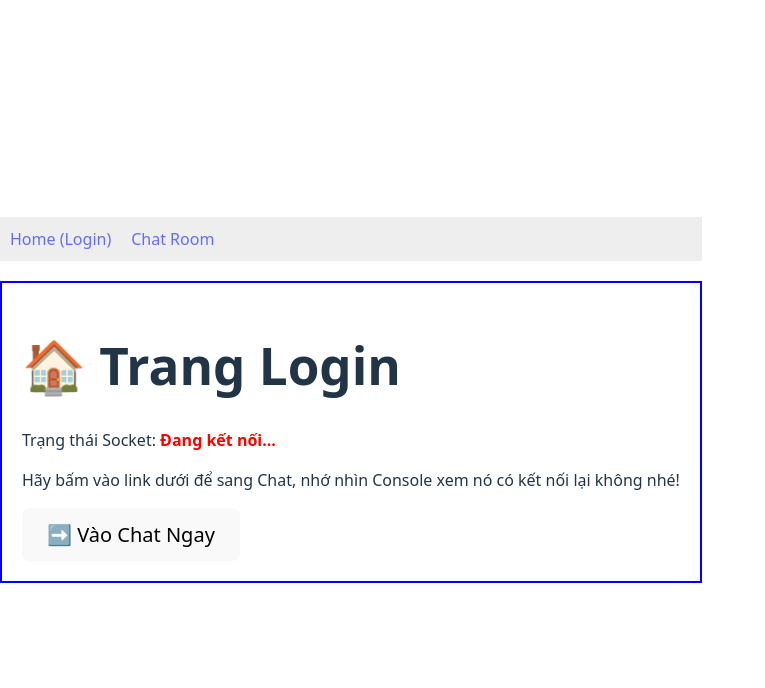
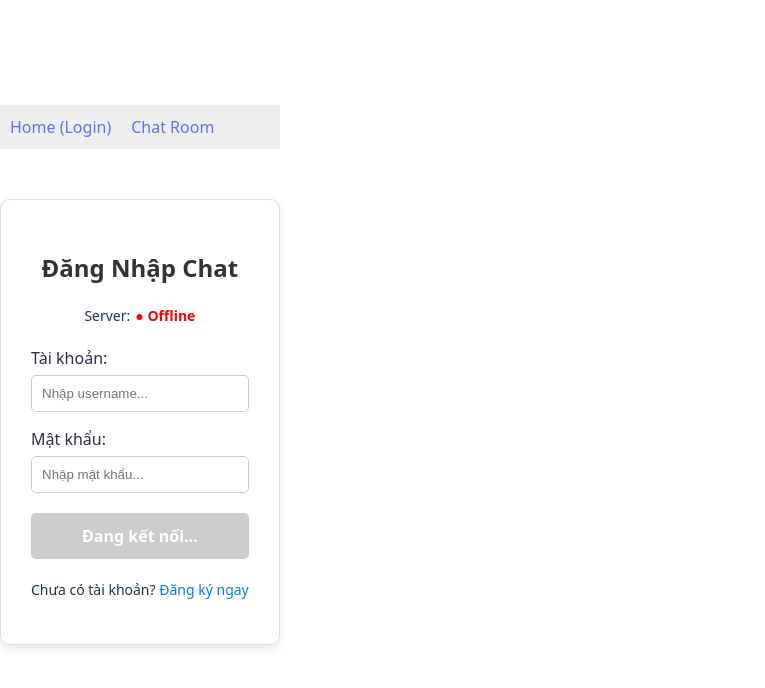
Before and after one commit to lang-nguyen/AppChat-FE, a React (Vite) app: page / in a window 1280 px wide. Shown: the top 688 px of the page, without its empty margins (0-765 px from the left). Built offline with nearby package versions, Linux system fonts and the light colour scheme; no server answers.

Commit message:
Refactor chat and login components to enhance socket communication

```diff
--- a/src/components/ChatPage.jsx
+++ b/src/components/ChatPage.jsx
@@ -1,44 +1,74 @@
-// src/components/ChatPage.jsx
 import React, { useState } from 'react';
 import { useSocket } from '../context/SocketContext';
 
+// Test socket
 const ChatPage = () => {
-    // Lấy socket singleton từ kho chung
-    const { sendData, messages, isReady } = useSocket();
+    const {  actions: { sendChat }, messages, isReady } = useSocket();
+
+    // State cho ô nhập liệu
     const [text, setText] = useState("");
+    const [receiverId, setReceiverId] = useState("ti"); // ID người nhận hoặc ID nhóm
+    const [chatType, setChatType] = useState("people"); // Loại chat: 'people' hoặc 'group'
 
-    const guiTinNhan = () => {
-        // Gửi thử 1 tin nhắn vào Room hoặc cho People tùy bạn test
-        sendData("SEND_CHAT", { type: "people", to: "ti", mes: text });
+    const sendMessage = () => {
+        if(!text) return;
+
+        // Gọi hàm gửi xuống server
+        sendChat("SEND_CHAT", {
+            type: chatType,
+            to: receiverId,
+            mes: text
+        });
+
         setText("");
     };
 
     return (
         <div style={{ padding: 20 }}>
-            <h2>Test Singleton Socket</h2>
+            <h2>Test Chat Group & People</h2>
 
-            {/* 1. Kiểm tra trạng thái kết nối */}
+            {/* 1. Trạng thái kết nối */}
             <p>Trạng thái:
                 <b style={{ color: isReady ? 'green' : 'red' }}>
-                    {isReady ? " ĐÃ KẾT NỐI (Singleton)" : " Đang kết nối..."}
+                    {isReady ? " ĐÃ KẾT NỐI" : " ..."}
                 </b>
             </p>
 
-            {/* 2. Form gửi tin */}
+            {/* 2. Cấu hình gửi (QUAN TRỌNG ĐỂ TEST) */}
+            <div style={{ marginBottom: 10, border: '1px solid #ccc', padding: 10 }}>
+                <label>Gửi đến (ID): </label>
+                <input
+                    value={receiverId}
+                    onChange={(e) => setReceiverId(e.target.value)}
+                    placeholder="Nhập ID User hoặc ID Group"
+                />
+
+                <br /><br />
+
+                <label>Loại chat: </label>
+                <select value={chatType} onChange={(e) => setChatType(e.target.value)}>
+                    <option value="people">Chat 1-1 (People)</option>
+                    <option value="group">Chat Nhóm (Group)</option>
+                </select>
+            </div>
+
+            {/* 3. Form nhập tin nhắn */}
             <input
                 type="text"
                 value={text}
                 onChange={(e) => setText(e.target.value)}
-                placeholder="Nhập tin nhắn..."
+                placeholder="Nhập nội dung..."
+                style={{ width: '300px' }}
             />
-            <button onClick={guiTinNhan}>Gửi Chat</button>
+            <button onClick={sendMessage}>Gửi Chat</button>
 
-            {/* 3. Hiển thị tin nhắn nhận được */}
-            <h3>Tin nhắn nhận được:</h3>
-            <ul>
+            {/* 4. Log tin nhắn về */}
+            <h3>Log tin nhắn:</h3>
+            <ul style={{ maxHeight: 300, overflowY: 'scroll', background: '#f0f0f0' }}>
                 {messages.map((msg, index) => (
-                    <li key={index}>
-                        {JSON.stringify(msg)}
+                    <li key={index} style={{ borderBottom: '1px solid #ddd', padding: 5 }}>
+                        {/* Hiển thị rõ để debug */}
+                        <b>{msg.sender || 'Server'}: </b> {msg.mes || JSON.stringify(msg)}
                     </li>
                 ))}
             </ul>
--- a/src/components/LoginPage.jsx
+++ b/src/components/LoginPage.jsx
@@ -1,25 +1,112 @@
-// src/components/LoginPage.jsx
-import React, { useState } from 'react';
+import React, { useState, useEffect } from 'react';
 import { useSocket } from '../context/SocketContext';
-import {Link} from 'react-router-dom';
+import { Link, useNavigate } from 'react-router-dom';
 
+// Test socket
 const LoginPage = () => {
-    const { isReady } = useSocket(); // Lấy trạng thái socket xem có online không
+    // 1. Lấy "đồ nghề" từ Context mới (đã clean)
+    const { actions, user, error, setError, isReady } = useSocket();
+
+    // Hook điều hướng trang
+    const navigate = useNavigate();
+
+    // State cho form nhập liệu
+    const [username, setUsername] = useState("");
+    const [password, setPassword] = useState("");
+
+    // 2. Logic Tự động chuyển hướng
+    // Mỗi khi biến 'user' thay đổi (do file socketHandlers cập nhật), hàm này sẽ chạy
+    useEffect(() => {
+        if (user) {
+            console.log("Đăng nhập thành công, đang chuyển trang...");
+            navigate("/chat"); // Chuyển sang trang Chat
+        }
+    }, [user, navigate]);
+
+    // 3. Xử lý khi bấm nút Đăng Nhập
+    const handleLogin = (e) => {
+        e.preventDefault();
+
+        if (!isReady) {
+            alert("Mất kết nối server! Vui lòng tải lại trang.");
+            return;
+        }
+
+        actions.login(username, password);
+    };
+
+    const handleTyping = (setter, value) => {
+        setter(value);
+        if (error) setError("");
+    };
 
     return (
-        <div style={{ padding: 20, border: '2px solid blue' }}>
-            <h1>🏠 Trang Login</h1>
-            <p>Trạng thái Socket:
-                <b style={{ color: isReady ? 'green' : 'red' }}>
-                    {isReady ? " ĐÃ KẾT NỐI (Sẵn sàng)" : " Đang kết nối..."}
-                </b>
+        <div style={{ maxWidth: 400, margin: '50px auto', padding: 30, border: '1px solid #ddd', borderRadius: 10, boxShadow: '0 4px 8px rgba(0,0,0,0.1)' }}>
+            <h2 style={{ textAlign: 'center', color: '#333' }}>Đăng Nhập Chat</h2>
+
+            {/* Đèn báo trạng thái Socket */}
+            <div style={{ textAlign: 'center', marginBottom: 20, fontSize: 14 }}>
+                Server:
+                <span style={{ color: isReady ? 'green' : 'red', fontWeight: 'bold', marginLeft: 5 }}>
+                    {isReady ? "● Online" : "● Offline"}
+                </span>
+            </div>
+
+            {/* Thông báo lỗi nếu có */}
+            {error && (
+                <div style={{ background: '#ffebee', color: '#c62828', padding: 10, borderRadius: 5, marginBottom: 15, fontSize: 14 }}>
+                    ⚠️ {error}
+                </div>
+            )}
+
+            <form onSubmit={handleLogin}>
+                <div style={{ marginBottom: 15 }}>
+                    <label style={{ display: 'block', marginBottom: 5, fontWeight: 500 }}>Tài khoản:</label>
+                    <input
+                        type="text"
+                        value={username}
+                        onChange={(e) => handleTyping(setUsername, e.target.value)}
+                        required
+                        placeholder="Nhập username..."
+                        style={{ width: '100%', padding: 10, borderRadius: 5, border: '1px solid #ccc', boxSizing: 'border-box' }}
+                    />
+                </div>
+
+                <div style={{ marginBottom: 20 }}>
+                    <label style={{ display: 'block', marginBottom: 5, fontWeight: 500 }}>Mật khẩu:</label>
+                    <input
+                        type="password"
+                        value={password}
+                        onChange={(e) => handleTyping(setPassword, e.target.value)}
+                        required
+                        placeholder="Nhập mật khẩu..."
+                        style={{ width: '100%', padding: 10, borderRadius: 5, border: '1px solid #ccc', boxSizing: 'border-box' }}
+                    />
+                </div>
+
+                <button
+                    type="submit"
+                    disabled={!isReady}
+                    style={{
+                        width: '100%',
+                        padding: 12,
+                        background: isReady ? '#007bff' : '#ccc',
+                        color: 'white',
+                        border: 'none',
+                        borderRadius: 5,
+                        fontSize: 16,
+                        fontWeight: 'bold',
+                        cursor: isReady ? 'pointer' : 'not-allowed',
+                        transition: '0.3s'
+                    }}
+                >
+                    {isReady ? "Đăng Nhập" : "Đang kết nối..."}
+                </button>
+            </form>
+
+            <p style={{ marginTop: 20, textAlign: 'center', fontSize: 14 }}>
+                Chưa có tài khoản? <Link to="/register" style={{ color: '#007bff', textDecoration: 'none' }}>Đăng ký ngay</Link>
             </p>
-            <p>Hãy bấm vào link dưới để sang Chat, nhớ nhìn Console xem nó có kết nối lại không nhé!</p>
-
-            {/* Link chuyển trang */}
-            <Link to="/chat">
-                <button style={{ fontSize: 20, cursor: 'pointer' }}>➡️ Vào Chat Ngay</button>
-            </Link>
         </div>
     );
 };
--- a/src/context/SocketContext.jsx
+++ b/src/context/SocketContext.jsx
@@ -1,5 +1,7 @@
+// Quản lý kết nối và giữ kho dữ liệu (State)
 import React, { createContext, useContext, useEffect, useRef, useState } from 'react';
-
+import { handleSocketMessage } from '../utils/socketHandlers';
+import {socketActions} from '../utils/socketActions';
 // Tạo context
 const SocketContext = createContext(null);
 
@@ -9,6 +11,10 @@ export const SocketProvider = ({ children }) => {
     const socketRef = useRef(null); // luu ket noi
     const [messages, setMessages] = useState([]); // list tin nhan
     const [isReady, setIsReady] = useState(false); // trang thai ket noi
+    const [user, setUser] = useState(null); // state de biet login hay chua
+    const [people, setPeople] = useState([]); // list user
+    const [error, setError] = useState("");
+
 
     useEffect(()=>{
         // 1. Tao ket noi WebSocket
@@ -19,13 +25,26 @@ export const SocketProvider = ({ children }) => {
         socket.onopen = ()=>{
             console.log('WebSocket da ket noi');
             setIsReady(true)
+
+            // Tự động Re-login dùng hàm từ socketActions
+            const code = localStorage.getItem('re_login_code');
+            const savedUser = localStorage.getItem('user_name');
+            if(code && savedUser) {
+                socketActions.reLogin(socketRef, savedUser, code);
+            }
         };
 
-            // 2. Lang nghe tin nhan tu server
-            socket.onmessage = (event)=>{
-                const response = JSON.parse(event.data); // String -> Object
-                console.log('Tin nhan moi:', response);
-                setMessages((prev) => [...prev, response]);
+        socket.onmessage = (event) => {
+            const response = JSON.parse(event.data);
+            console.log("Tin nhan moi:", response);
+
+            // Truyền các hàm set state
+            handleSocketMessage(response, {
+                setMessages,
+                setPeople,
+                setUser,
+                setError
+            });
         };
 
         // Khi mat ket noi
@@ -39,26 +58,22 @@ export const SocketProvider = ({ children }) => {
         };
     }, []); // [] -> Đảm bảo chỉ chạy 1 lần
 
-        // 3. Ham gui tin nhan
-        const sendData = (eventName, dataPayload)=>{
-            if(socketRef.current && socketRef.current.readyState === WebSocket.OPEN){
-                const payload = {
-                    action: "onchat",
-                    data: {
-                        event: eventName,
-                        data: dataPayload
-                    }
+    // Gom các hàm gửi lại thành 1 object actions
+    const actions = {
+        login: (u, p) => socketActions.login(socketRef, u, p),
+        register: (u, p) => socketActions.register(socketRef, u, p),
+        sendChat: (to, mes, chatType = "people") => socketActions.sendChat(socketRef, to, mes, chatType)
     };
-                socketRef.current.send(JSON.stringify(payload)); // Object -> String
-            }else{
-                console.error('WebSocket chua san sang de gui tin nhan');
-            }
-        };
+    // Gia tri cung cap cho toan bo component con
     const value = {
         socket: socketRef.current,
+        isReady,
         messages,
-            isReady,
-            sendData
+        people,
+        user,
+        error,
+        setError,
+        actions
     };
     return (
         <SocketContext.Provider value={value}>
--- /dev/null
+++ b/src/utils/socketActions.js
@@ -0,0 +1,39 @@
+// Dóng gói dữ liệu để gửi đi
+// Gui raw data
+const sendRawData = (socketRef, eventName, dataPayload) => {
+    if (socketRef.current && socketRef.current.readyState === WebSocket.OPEN) {
+        const payload = {
+            action: "onchat",
+            data: {
+                event: eventName,
+                data: dataPayload
+            }
+        };
+        socketRef.current.send(JSON.stringify(payload));
+        console.log(`Da gui [${eventName}]:`, payload);
+    } else {
+        console.error("Socket chua ket noi, khong the gui:", eventName);
+    }
+};
+
+export const socketActions = {
+    login: (socketRef, username, password) => {
+        sendRawData(socketRef, "LOGIN", { user: username, pass: password });
+    },
+
+    reLogin: (socketRef, username, reLoginCode) => {
+        sendRawData(socketRef, "RE_LOGIN", { user: username, RE_LOGIN_CODE: reLoginCode });
+    },
+
+    register: (socketRef, username, password) => {
+        sendRawData(socketRef, "REGISTER", { user: username, pass: password });
+    },
+
+    sendChat: (socketRef, to, message, chatType = "people") => {
+        sendRawData(socketRef, "SEND_CHAT", { type: chatType, to: to, mes: message });
+    },
+
+    getUserList: (socketRef) => {
+        sendRawData(socketRef, "GET_USER_LIST", {});
+    }
+}
--- /dev/null
+++ b/src/utils/socketHandlers.js
@@ -0,0 +1,42 @@
+// Xử lý tin nhắn đến
+export const handleSocketMessage = (response, dispatchers) => {
+    // dispatchers là một object chứa các hàm setState từ Context truyền qua
+    const { setMessages, setPeople, setUser, setError } = dispatchers;
+
+    switch (response.event) {
+        case "LOGIN":
+        case "RE_LOGIN":
+            if (response.status === "success") {
+                if (response.data?.RE_LOGIN_CODE) {
+                    localStorage.setItem('re_login_code', response.data.RE_LOGIN_CODE);
+                    localStorage.setItem('user_name', response.data.user || "User");
+                    setUser(response.data); // đã login
+                    setError("");
+                }
+            } else {
+                setError(response.mes || "Đăng nhập thất bại");
+            }
+            break;
+
+        case "REGISTER":
+            if (response.status === "success") {
+                alert("Đăng ký thành công! Hãy đăng nhập.");
+            } else {
+                setError(response.mes || "Đăng ký lỗi");
+            }
+            break;
+
+        case "SEND_CHAT":
+            // Thêm tin nhắn mới vào danh sách
+            setMessages((prev) => [...prev, response.data]);
+            break;
+
+        case "GET_USER_LIST":
+            setPeople(response.data);
+            break;
+
+        default:
+            console.warn("Unknown event:", response.event);
+            break;
+    }
+};
```
Lines whose indentation alone changed are shown as unchanged.
